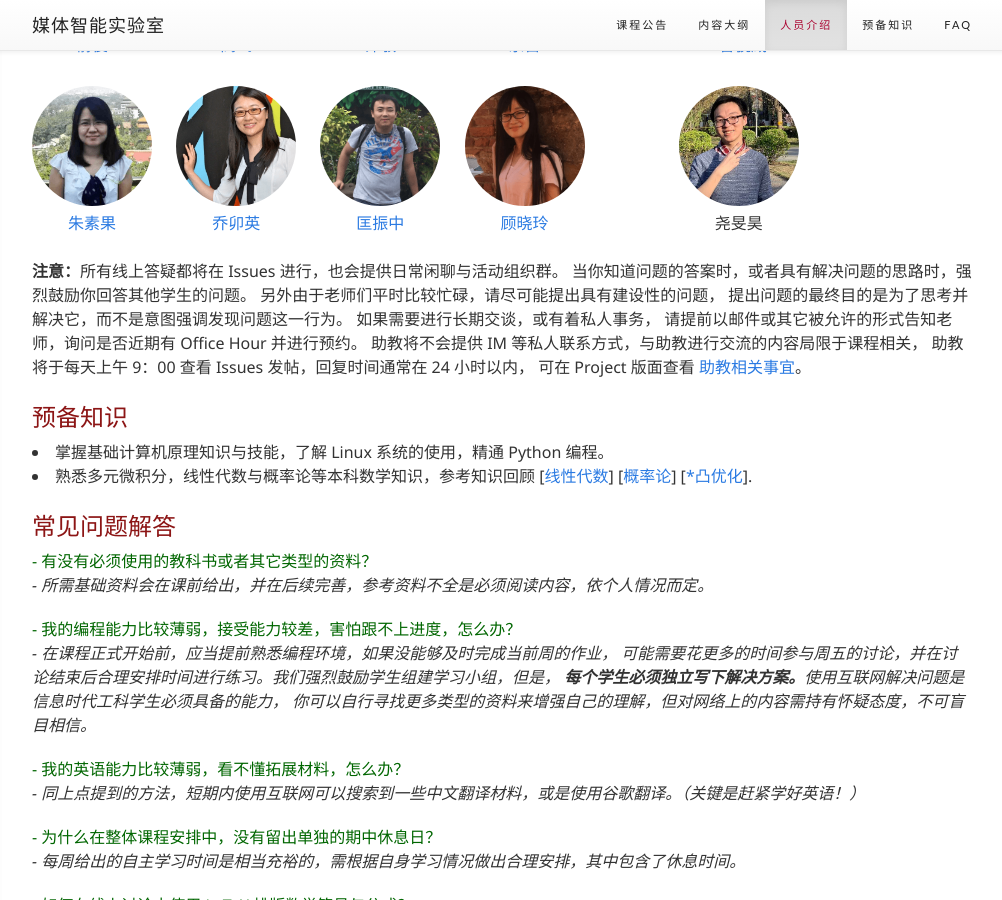
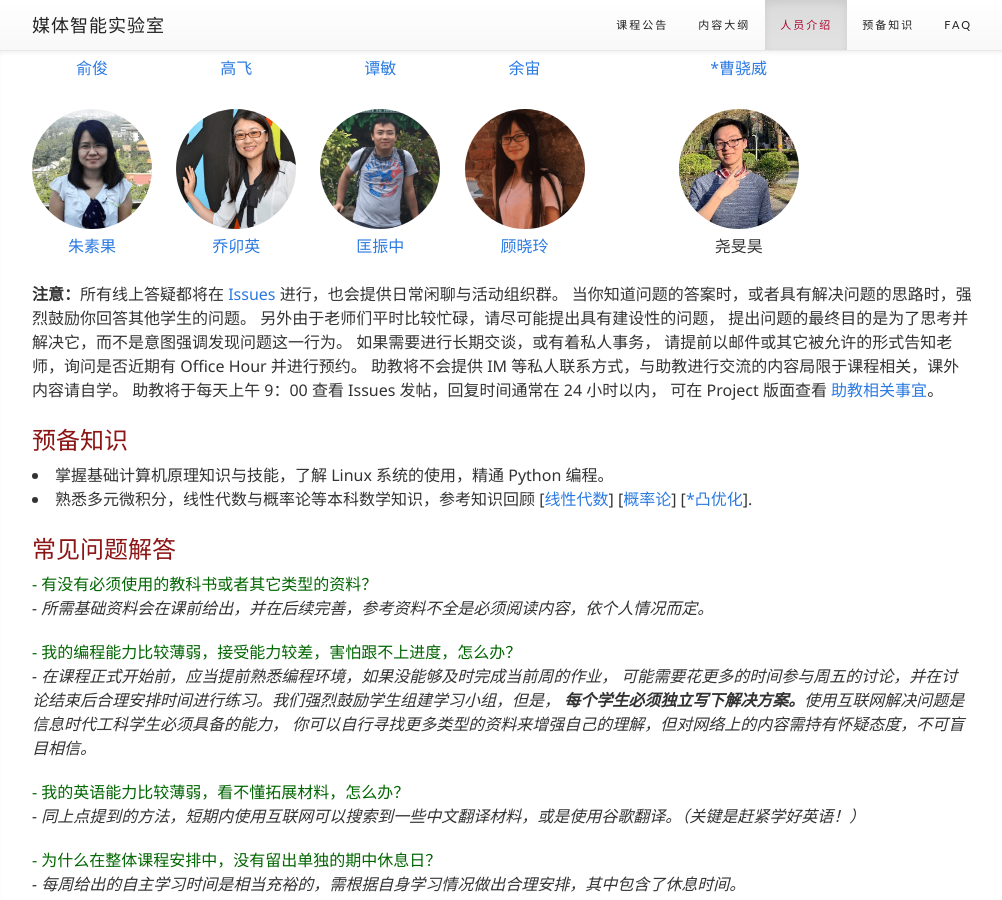
Before and after one commit to HDUMIL/summer-school, a Jekyll site: the page built from index.html, in a window 1280 px wide and 900 px high, scrolled down 2637 px. Shown: the whole window, without its empty margins (138-1140 px from the left). Built offline with Jekyll 4.4.1, drawn with Linux system fonts in a browser that asks for light colours; nearby versions of some CDN libraries; some of the changed text lies outside the part shown.

```diff
--- a/_includes/instructor.html
+++ b/_includes/instructor.html
@@ -97,13 +97,15 @@
 </div>
 
 <div>
-    <b>注意：</b>所有线上答疑都将在 Issues 进行，也会提供日常闲聊与活动组织群。
+    <b>注意：</b>所有线上答疑都将在
+    <a href="https://github.com/hdumil/summer-school/issues" target="_blank">Issues</a>
+    进行，也会提供日常闲聊与活动组织群。
     当你知道问题的答案时，或者具有解决问题的思路时，强烈鼓励你回答其他学生的问题。
     另外由于老师们平时比较忙碌，请尽可能提出具有建设性的问题，
     提出问题的最终目的是为了思考并解决它，而不是意图强调发现问题这一行为。
     如果需要进行长期交谈，或有着私人事务，
     请提前以邮件或其它被允许的形式告知老师，询问是否近期有 Office Hour 并进行预约。
-    助教将不会提供 IM 等私人联系方式，与助教进行交流的内容局限于课程相关，
+    助教将不会提供 IM 等私人联系方式，与助教进行交流的内容局限于课程相关，课外内容请自学。
     助教将于每天上午 9：00 查看 Issues 发帖，回复时间通常在 24 小时以内，
     可在 Project 版面查看
     <a href="https://github.com/orgs/hdumil/projects/1" target="_blank">助教相关事宜</a>。
--- a/_includes/schedule.html
+++ b/_includes/schedule.html
@@ -25,11 +25,14 @@
                 如何对自己的代码进行版本控制？<br>
                 哪里可以找到开源项目代码？<br>
                 如何参与 GitHub 组织协作？<br>
+                [<a href="{{ "/notes/learning-how-to-learn.pdf" | prepend: site.baseurl }}"
+                    target="_blank">学习的十大好习惯和坏习惯</a>]
             </td>
             <td>
                 <b>官方网站：</b><br>
                 <a href="https://zh.wikipedia.org/wiki/Wikipedia:%E9%A6%96%E9%A1%B5" target="_blank">Wikipedia</a>
                 <a href="https://www.google.com/" target="_blank">Google</a>
+                <a href="https://www.zhihu.com/" target="_blank">知乎</a>
                 <a href="https://www.anaconda.com/" target="_blank">Anaconda</a>
                 <a href="https://code.visualstudio.com/" target="_blank">VS Code</a>
                 <a href="https://www.python.org/" target="_blank">Python</a>
```
Also changed, not shown: other parts of _includes/schedule.html (+1 -1 lines), 1 other file.
